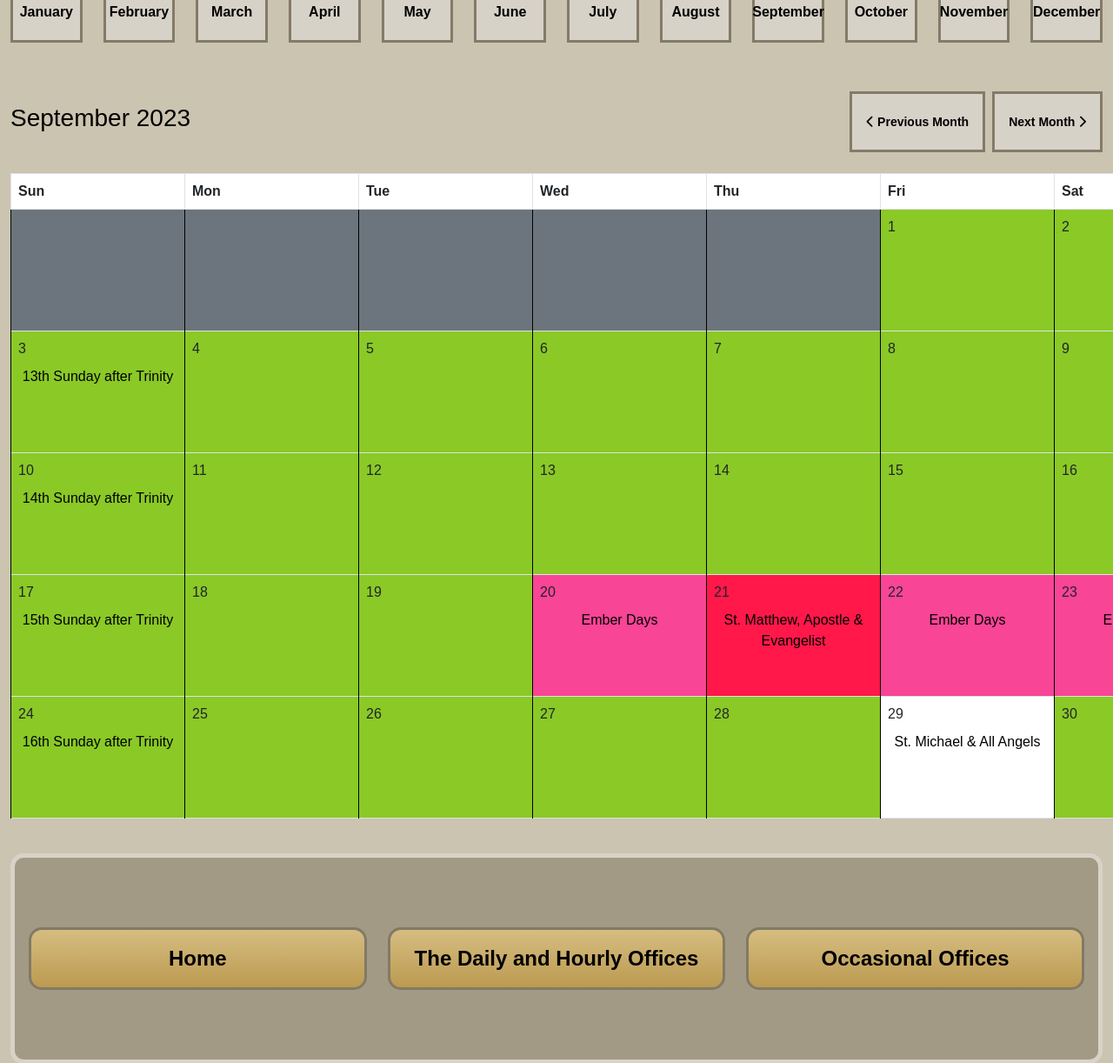
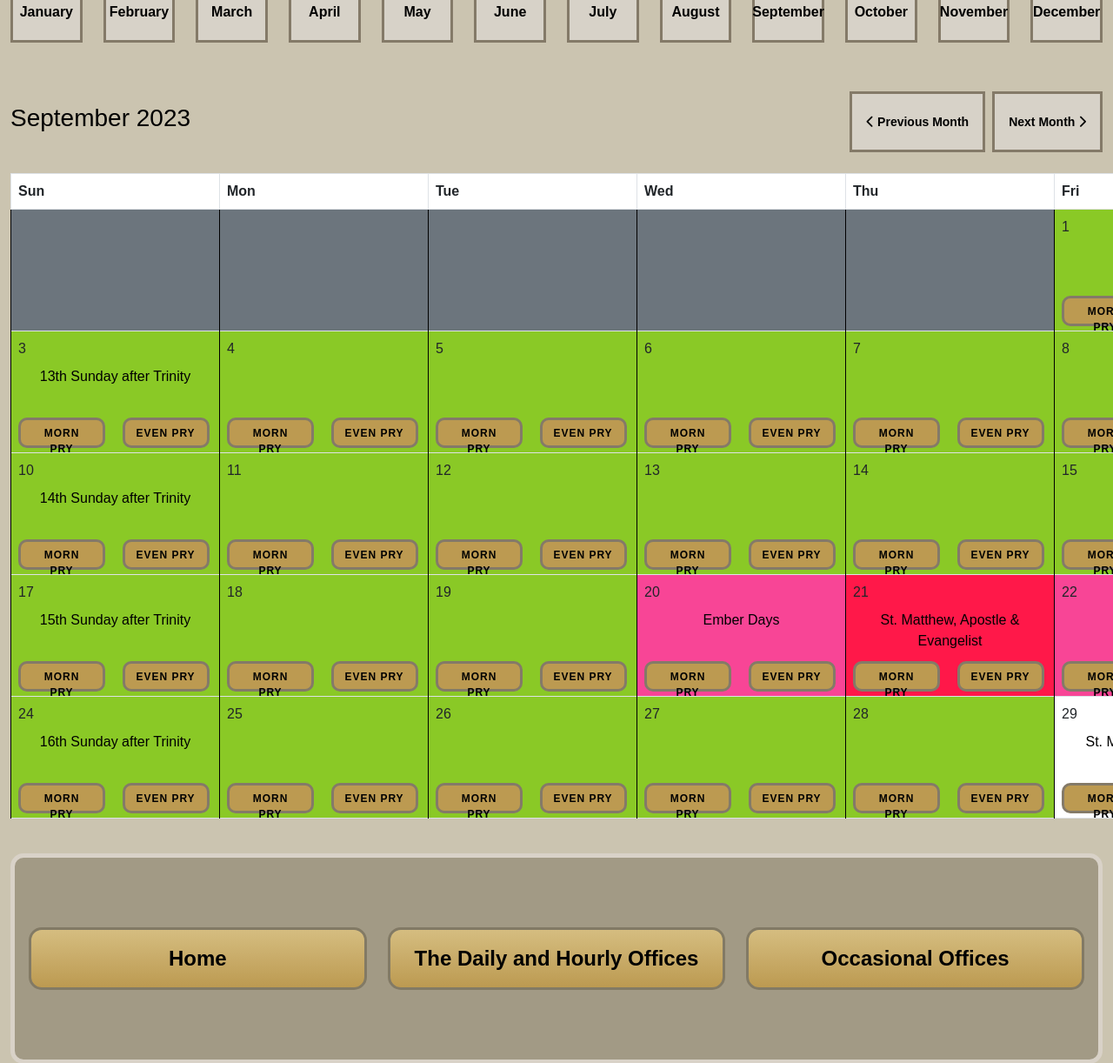
Before and after one commit to Frogbid-Khl/W-Common-Prayer-Online, a PHP site: a page that uses kallender.php in a window 1280 px wide. Shown: the part 333-1555 px from the top of the page at 87% size. Run offline with PHP 8.4, Linux system fonts and the light colour scheme; some web fonts are replaced.

Commit message:
update kallender even and morn pray

```diff
--- a/kallender.php
+++ b/kallender.php
@@ -229,12 +229,30 @@ addDateRange($dateRanges, $currentYear . '-12-25', $currentYear . '-12-31');
         }
 
         table th, table td {
-            width: 200px;
+            width: 240px;
         }
 
         td {
+            position: relative;
             height: 140px;
             border: 1px solid black;
+        }
+
+        tr td .row{
+            overflow: unset;
+            width: 100%;
+        }
+
+        .pray-btn{
+            height: 35px;
+            width: 100px;
+            font-size: 12px;
+            letter-spacing: 1px;
+        }
+
+        .pray-sec{
+            position: absolute;
+            bottom: 5px;
         }
     </style>
 </head>
@@ -593,7 +611,7 @@ addDateRange($dateRanges, $currentYear . '-12-25', $currentYear . '-12-31');
                 }
 
 
-                $calendarHTML .= '<td class="' . $color . '">' . $currentDay . '<br/> <p class="text-center pt-2"><a href="#" style="color: #000000">' . $event . '</a></p></td>';
+                $calendarHTML .= '<td class="' . $color . '">' . $currentDay . '<br/> <p class="text-center pt-2"><a href="#" style="color: #000000">' . $event . '</a></p><div class="row pray-sec"><div class="col-6 text-start"><a class="btn btn-primary cpo-footer-btn pray-btn" href="#">MORN PRY</a></div><div class="col-6 text-end"><a class="btn btn-primary cpo-footer-btn pray-btn" href="#">EVEN PRY</a></div></div></td>';
                 $currentDay++;
                 $dayOfWeek++;
             }
```
